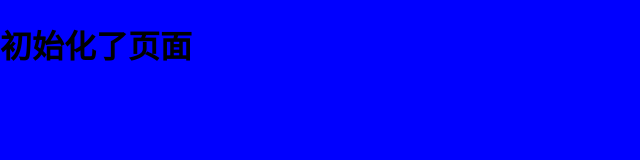
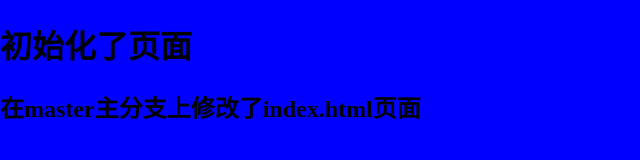
Before and after one commit to lidaxian1111/Git_project1, a plain HTML site: page index.html in a window 1280 px wide. Shown: the whole page, without its empty margins (0-640 px from the left). Drawn offline with Linux system fonts and the light colour scheme.

Commit message:
在master主分支上修改了index.html页面

```diff
--- a/index.html
+++ b/index.html
@@ -11,6 +11,7 @@
 
 <body>
     <h1>初始化了页面</h1>
+    <h2>在master主分支上修改了index.html页面</h2>
 
 </body>
 
```
